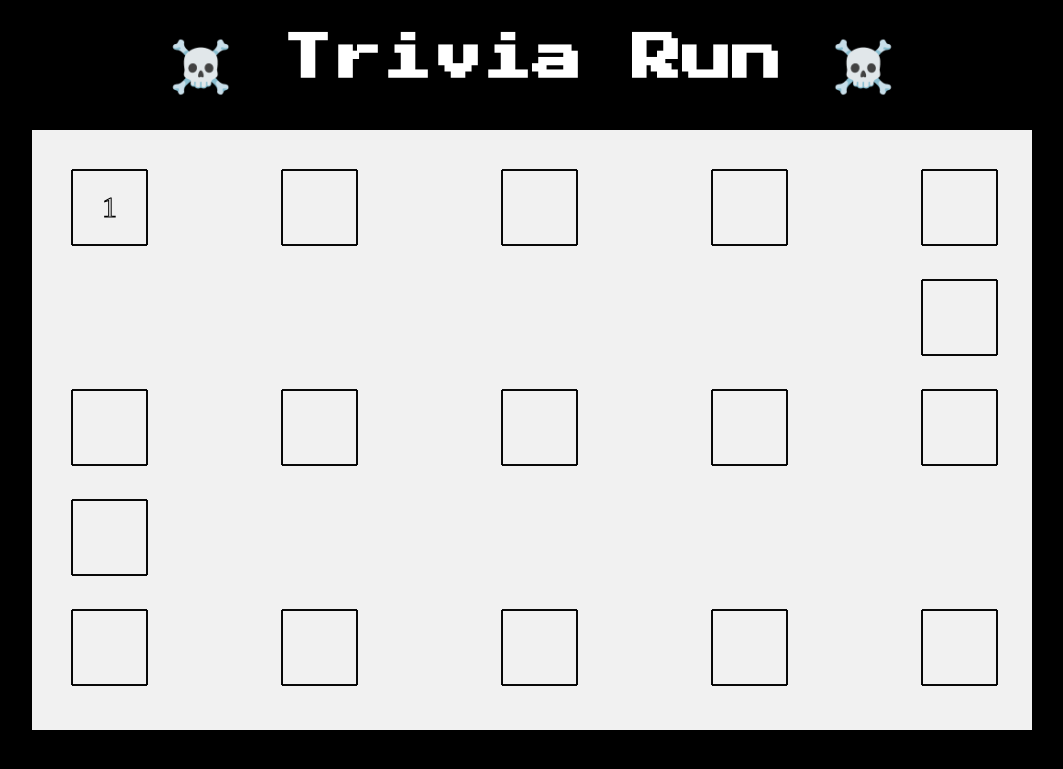
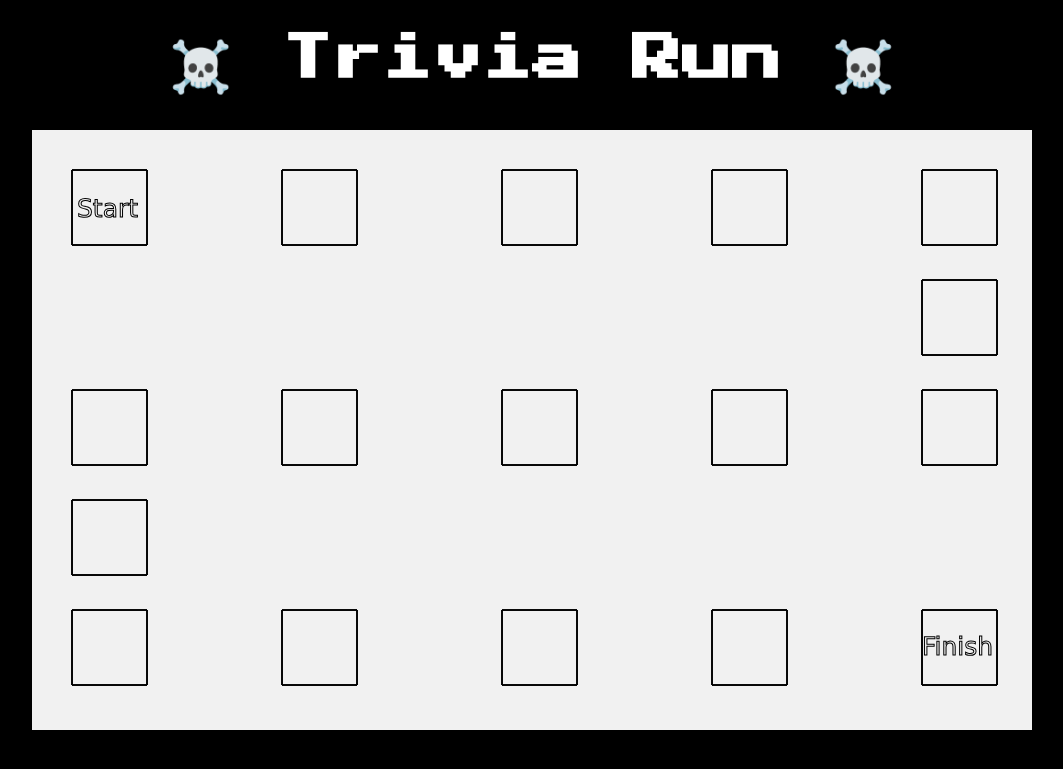
Before and after one commit to yamilarangel/team9a-wilkin, a Python web app: template templates/game-start.html in a window 1280 px wide. Shown: the top 769 px of the page, without its empty margins (108-1171 px from the left). Run offline with Jinja, Linux system fonts and the light colour scheme; the template is opened without the code that fills it, so the values that code supplies are empty.

Commit message:
Adding end and start to the buttons

```diff
--- a/templates/game-start.html
+++ b/templates/game-start.html
@@ -11,8 +11,9 @@
 <script>
 var c = document.getElementById("myCanvas");
 var ctx = c.getContext("2d");
-ctx.font = "30px Times New Roman";
-ctx.strokeText("1", 70, 87);
+ctx.font = "25px Verdana";
+ctx.strokeText("Start", 45, 87);
+ctx.strokeText("Finish", 890, 525)
 ctx.rect(40, 40, 75, 75);
 ctx.rect(250, 40, 75, 75);
 ctx.rect(680, 40, 75, 75);
--- a/templates/index.html
+++ b/templates/index.html
@@ -11,5 +11,6 @@
 <button id= "button-account" type="button">Account</button>
 
 
+
 </body>
 </html>
--- a/templates/login.html
+++ b/templates/login.html
@@ -23,6 +23,7 @@ Password:
 <br>
 <input type="submit" value="Submit">
 <br>
+ <!--<a href="https://accounts.google.com/ServiceLogin?service=ah&amp;passive=true&amp;continue=https://appengine.google.com/_ah/conflogin%3Fcontinue%3Dhttp://escape-kapa.appspot.com/">Sign in</a> HOW TO LOGIN AFTER DEPlOYING -->
 
 
 </form>
```
